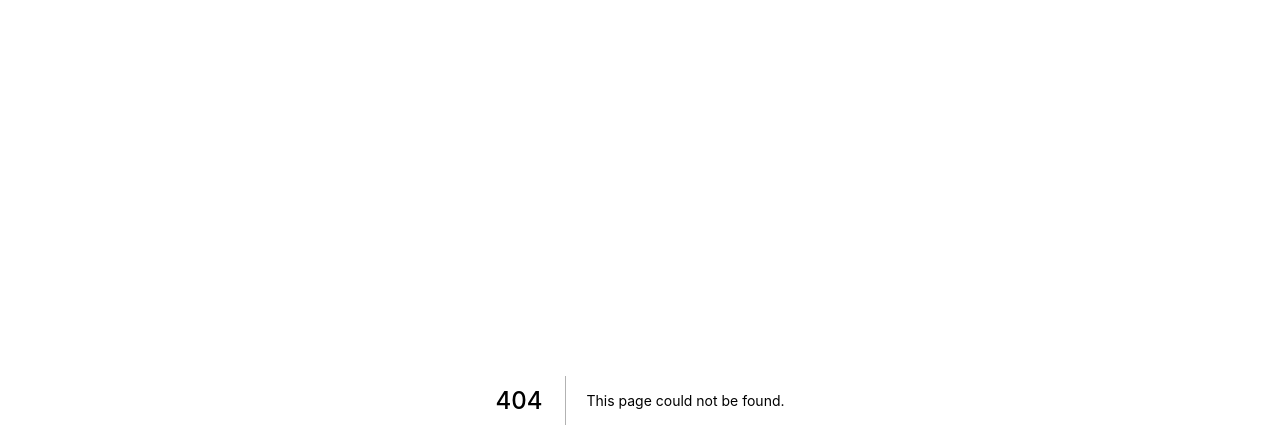
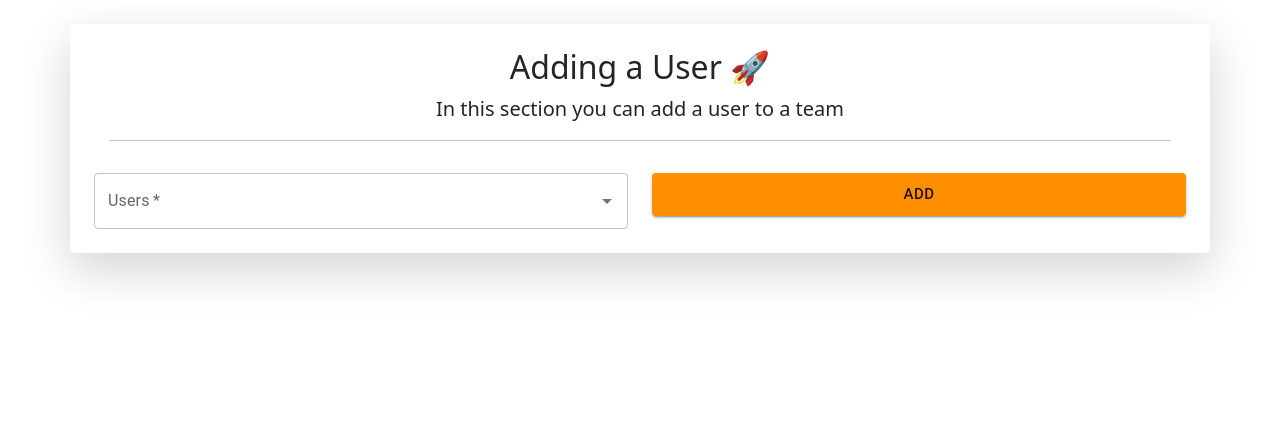
Before and after one commit to redprogramacioncompetitiva/contests-management-system, a Next.js app: page /home/team/addUser in a window 1280 px wide. Before the commit this address had no page. Shown: the top 448 px of the page. Built offline with nearby package versions, Linux system fonts and the light colour scheme; no server answers.

Commit message:
:bee: OnSubmit Action

```diff
--- a/package.json
+++ b/package.json
@@ -16,7 +16,8 @@
     "next-auth": "^4.3.4",
     "pg": "^8.7.3",
     "react": "18.1.0",
-    "react-dom": "18.1.0"
+    "react-dom": "18.1.0",
+    "sweetalert2": "^11.4.17"
   },
   "devDependencies": {
     "eslint": "8.14.0",
--- a/src/components/RPCAutocomplete.js
+++ b/src/components/RPCAutocomplete.js
@@ -6,8 +6,10 @@ const RPCAutocomplete = (props) => {
         <Autocomplete
             disablePortal
             options={props.data}
+            getOptionLabel={(option) => option.userName}
             size='medium'
-            renderInput={(params) => <TextField {...params} variant='outlined'  label={props.label} color={'secondary'}/>}
+            onChange={(_,value) =>( props.handle({ target: { value: value } }))}
+            renderInput={(params) => <TextField {...params} variant='outlined' required label={props.label} color={'secondary'}/>}
         />
     )
 }
--- a/src/components/RPCContainer.js
+++ b/src/components/RPCContainer.js
@@ -6,10 +6,10 @@ const RPCContainer = ({children}) => {
 
     <div>
         <Head>
-          {/*CDN Injection */}
+          {/*CDN Injection create a _document file for this configuration just usefull for development enviroment Ⓜ️*/}
           <link href="https://cdn.jsdelivr.net/npm/bootstrap@5.1.3/dist/css/bootstrap.min.css" rel="stylesheet" integrity="sha384-1BmE4kWBq78iYhFldvKuhfTAU6auU8tT94WrHftjDbrCEXSU1oBoqyl2QvZ6jIW3" crossOrigin="anonymous"></link>
         </Head>
-            <div className="container my-4 shadow-lg p-4 bg-body rounded">
+            <div className="container-md my-4 shadow-lg p-4 bg-body rounded">
                 {children}
             </div>
         </div>
--- /dev/null
+++ b/src/components/RPCMixim.js
@@ -0,0 +1,19 @@
+import Swal from 'sweetalert2';
+
+export default function Mixim( message, type ) {
+    const Toast = Swal.mixin({
+        toast: true,
+        position: 'top-end',
+        showConfirmButton: false,
+        timer: 3000,
+        timerProgressBar: true,
+        didOpen: (toast) => {
+            toast.addEventListener('mouseenter', Swal.stopTimer)
+            toast.addEventListener('mouseleave', Swal.resumeTimer)
+        }
+    })
+    Toast.fire({
+        icon: type,
+        title: message
+      })
+}
--- a/src/pages/api/team/[id].js
+++ b/src/pages/api/team/[id].js
@@ -5,6 +5,7 @@ export default async function (req, res) {
     const {id} = req.query;
     if (method === "POST") {
         const {userName} = body;
+        console.log(userName);
         const query = 'INSERT INTO USERS_TEAM (USERNAME, ID_TEAM) VALUES ($1, $2) RETURNING *';
         const values = [userName, id];
         try {
--- /dev/null
+++ b/src/pages/home/team/addUser.js
@@ -0,0 +1,61 @@
+import { Button } from '@mui/material'
+import React, { useState } from 'react'
+import RPCAutocomplete from '../../../components/RPCAutocomplete'
+import RPCContainer from '../../../components/RPCContainer'
+import RPCTitle from '../../../components/RPCTitle'
+import { useSession } from "next-auth/react"
+import Mixim from '../../../components/RPCMixim'
+
+const addUser = ({ users }) => {
+    const [user, setuser] = useState({
+        username: ''
+    })
+    const { data: session } = useSession()
+
+    const onSubmit = (e) => {
+        e.preventDefault();
+        console.log(user);
+        //Geeting the team id of current user ⚠️
+        //const {id} = fetch(`api/users/${session.id}`,{method:"GET"}) ❗️
+        //Adding a user to 32 id team example ♻️, Integration replace 32 => id
+        fetch(`/api/team/${32}`, { method: "POST", headers: { 'Content-Type': 'application/json' }, body: JSON.stringify(user) }).then(res => {
+            Mixim('User: ' + res.name + 'have been added succesfully', 'success')
+        }).catch(err => {
+            Mixim(err, 'error')
+        })
+    }
+
+    const handleChange = (event) => {
+        const { value } = event.target
+        setuser(value);
+    };
+
+    return (
+        <RPCContainer>
+            <form onSubmit={onSubmit}>
+                <div className='row'>
+                    <RPCTitle title={"Adding a User 🚀"} description={"In this section you can add a user to a team"} />
+                    <div className='col-md-6 mt-2' >
+                        <RPCAutocomplete label="Users" data={users} handle={handleChange} />
+                    </div>
+                    <div className='col-md-6 mt-2'>
+                        <Button color='primary' type='submit' variant='contained' size='large' fullWidth>
+                            Add
+                        </Button>
+                    </div>
+                </div>
+            </form>
+        </RPCContainer>
+    )
+}
+
+export async function getStaticProps() {
+    //For testing porpouses 🛑
+    const users = [{ userName: 'Daniel' }, { userName: 'Jose' }, { userName: 'Andres' }, { userName: 'Camilo' }, { userName: 'Alejandro' }]
+    //Call to HU-4 Endpoint (Get users)
+    //const req = await fetch("api/users/getall",{method:"GET"})
+    //const users = await req.json()
+    return { props: { users } }
+}
+
+export default addUser
--- a/src/pages/index.js
+++ b/src/pages/index.js
@@ -3,6 +3,7 @@ import Image from 'next/image'
 import styles from '../styles/Home.module.css'
 
 import { useSession, signIn, signOut } from "next-auth/react"
+import { Button } from '@mui/material'
 
 export default function Component() {
   const { data: session } = useSession()
@@ -79,7 +80,7 @@ export default function Component() {
   return (
     <div className={styles.main}>
       <h1 className={styles.title}>Not signed in</h1>
-      <button onClick={() => signIn()} className={styles.card}>Sign in</button>
+      <Button onClick={() => signIn()}>Sign in</Button>
     </div>
   )
 }
```
Also changed, not shown: src/pages/home/team/add.js (deleted, +0 -37 lines), 1 other file (tests, documents, lock files or other folders).
